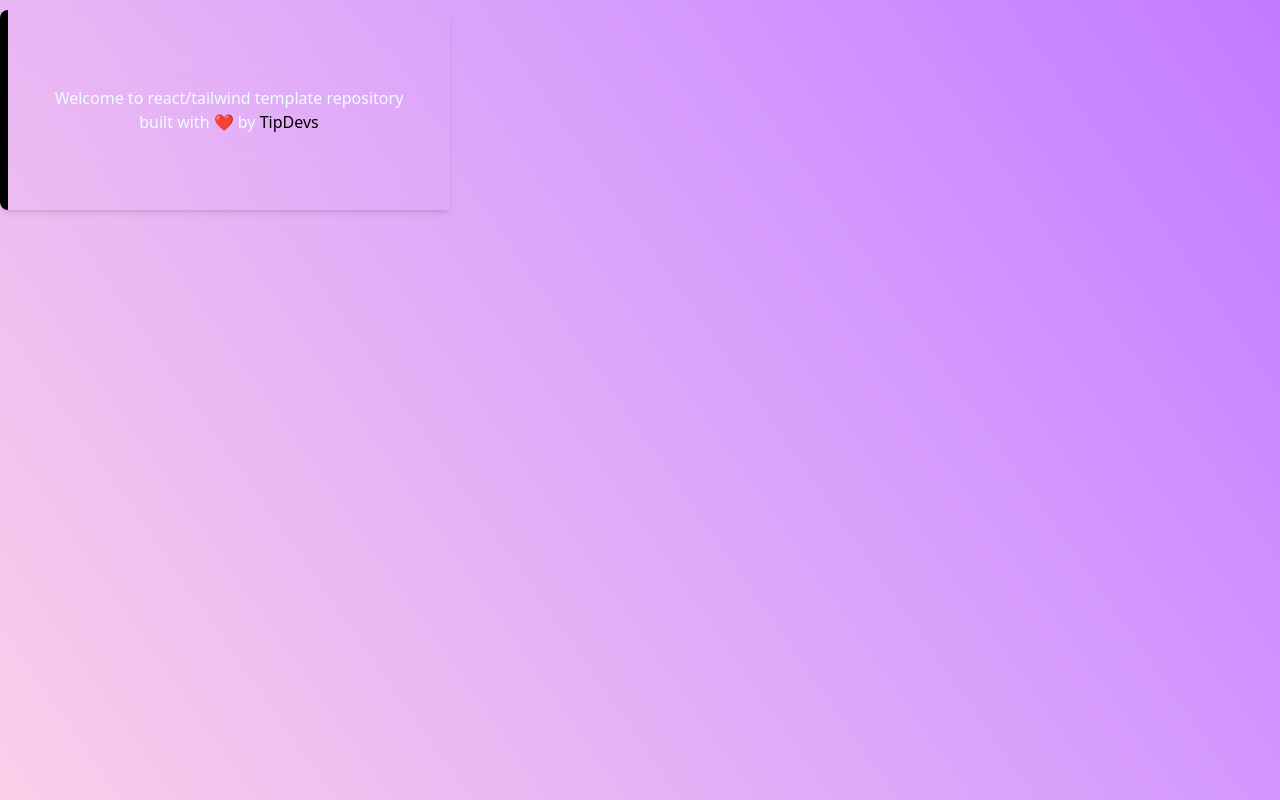
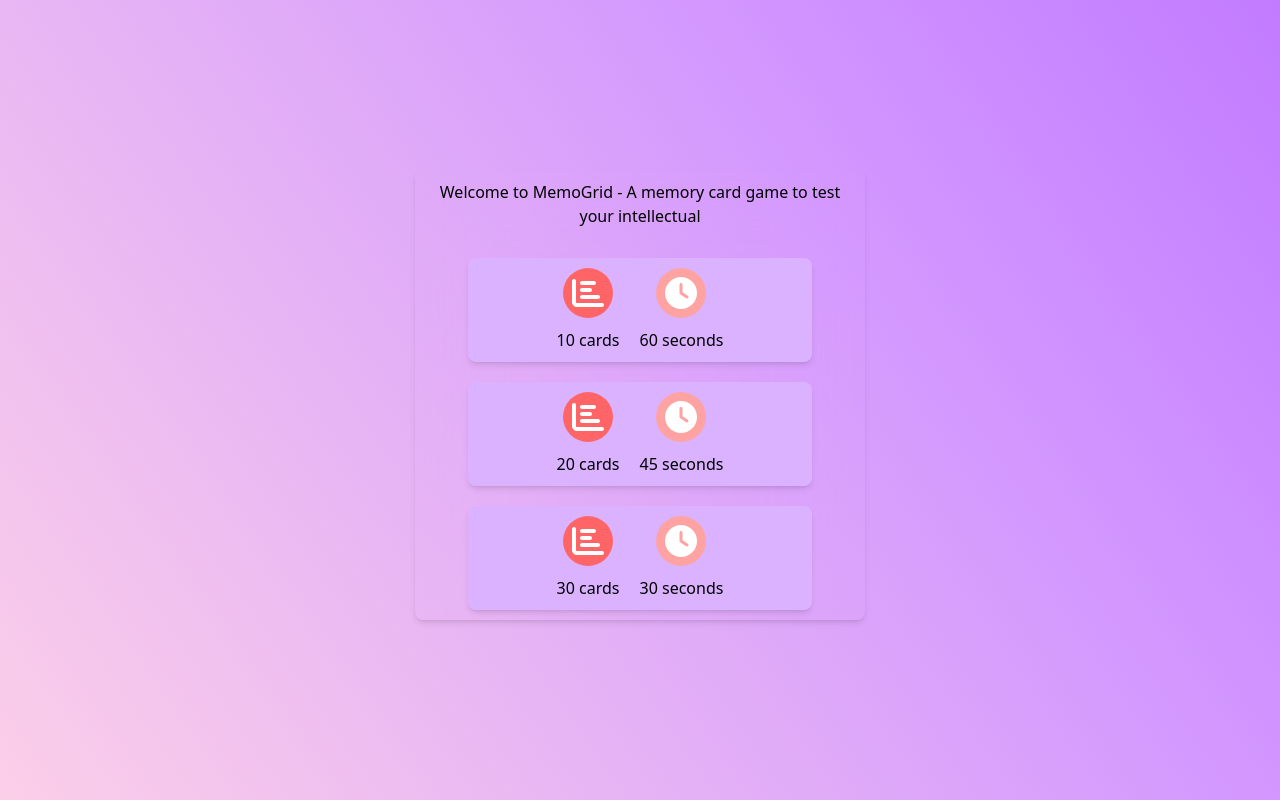
Before and after one commit to TipDevs/memogrid, a React (Vite) app: page / in a window 1280 px wide. Built offline with nearby package versions, Linux system fonts and the light colour scheme.

Commit message:
feat: add App as bridge to connect logic/state with UI

```diff
--- a/src/App.jsx
+++ b/src/App.jsx
@@ -1,18 +1,75 @@
-import { useState } from 'react'
-import reactLogo from './assets/react.svg'
-import viteLogo from '/vite.svg'
-import './App.css'
-
+import "./App.css";
+import SelectionBoard from "./Components/selectionBoard.jsx";
+import GameBoard from "./Components/gameBoard.jsx";
+import GameOverBoard from "./Components/gameOverBoard.jsx";
+import useGameState from "./Hooks/gameState.js";
+import startGame from "./Utils/startGame.js";
+import { fetchPokemonData, processData } from "./services/pokemonApi.js";
+import useTimer from "./Hooks/timer.js";
+import endGame from "./Utils/endGame.js";
+import { FontAwesomeIcon } from "@fortawesome/react-fontawesome";
+import { faEye, faEyeSlash } from "@fortawesome/free-solid-svg-icons";
+let hintCount = 0;
 function App() {
-  const [count, setCount] = useState(0)
-
+  const gameState = useGameState();
+  const time = useTimer(
+    gameState.gameState,
+    gameState.cacheData,
+    gameState.selectedCardNumber,
+  );
   return (
     <>
-      <div className='flex flex-col h-[200px] w-[80%] max-w-[450px] items-center justify-center bg-[#ffffff00] rounded-l-lg border-l-8 border-black300 backdrop-blur-2xl shadow-md'>
-        <p className='text-center text-cyan-50 max-w-[40ch]'>Welcome to react/tailwind template repository built with ️❤️ by <a href="https://x.com/TipDevsMe" className='text-[#000]'>TipDevs</a></p>
-      </div>
+      {/* Header with score and hint status */}
+      {gameState.gameState !== "Not started" && (
+        <header className="w-screen flex-0.5 flex items-center justify-between px-[20px]">
+          <div className="flex flex-col gap-2">
+            <p className="font-bold">Best Score: {0}</p>{" "}
+            <p className="font-bold">Score: {0}</p>
+          </div>
+          <p
+            className={`font-bold text-[#${gameState.selectedTime - time <= 10 ? "ff0000" : "00ff00"}]`}>
+            {time}s
+          </p>
+          <div className="flex items-center flex-col gap-2">
+            <FontAwesomeIcon
+              icon={hintCount > 0 ? faEye : faEyeSlash}
+              className="text-2xl"
+            />{" "}
+            <p className="font-bold">
+              {hintCount > 0 ? "Use hint" : "No hint"}
+            </p>
+          </div>
+        </header>
+      )}
+
+      {/* Main content area */}
+      <main className="w-full flex-3 flex items-center justify-center pb-[20px]">
+        {gameState.gameState === "Not started" && (
+          <SelectionBoard gameState={gameState} startGame={startGame} />
+        )}
+        {gameState.gameState === "Game Start" && (
+          <GameBoard
+            cacheData={gameState.cacheData}
+            setCacheData={gameState.setCacheData}
+            selectedCardNumber={gameState.selectedCardNumber}
+            apiFn={{ fetchPokemonData, processData }}
+            endGame={endGame}
+            gameState={gameState}
+            setCardClickedTwice={gameState.setCardClickedTwice}
+          />
+        )}
+        {time === gameState.selectedTime && endGame(gameState.gameEnd)}
+        {gameState.gameState === "Game Over" && (
+          <GameOverBoard
+            time={time}
+            selectedTime={gameState.selectedTime}
+            cacheData={gameState.cacheData}
+            cardClickedTwice={gameState.cardClickedTwice}
+          />
+        )}
+      </main>
     </>
-  )
+  );
 }
 
-export default App
+export default App;
```
